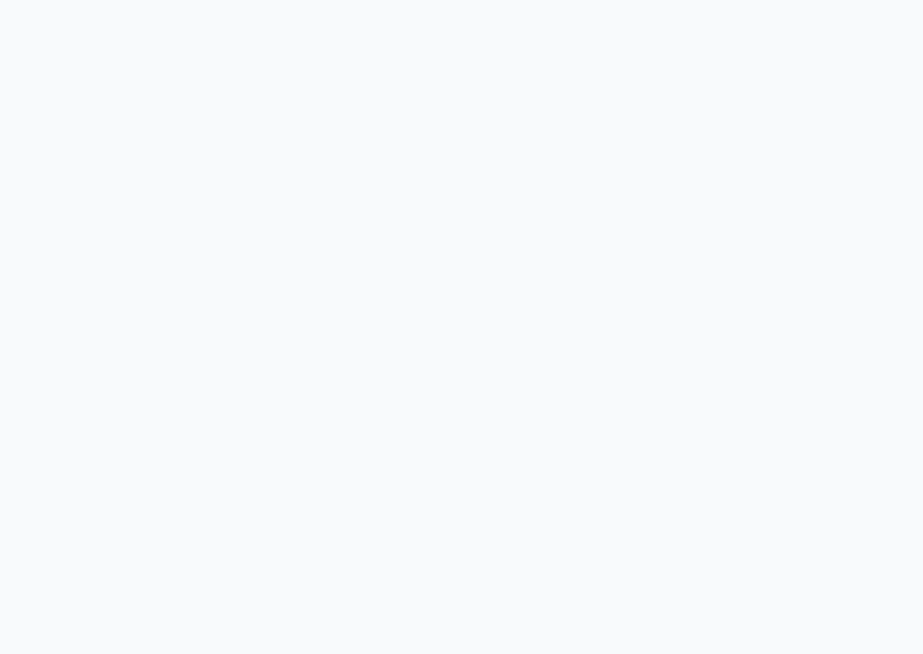
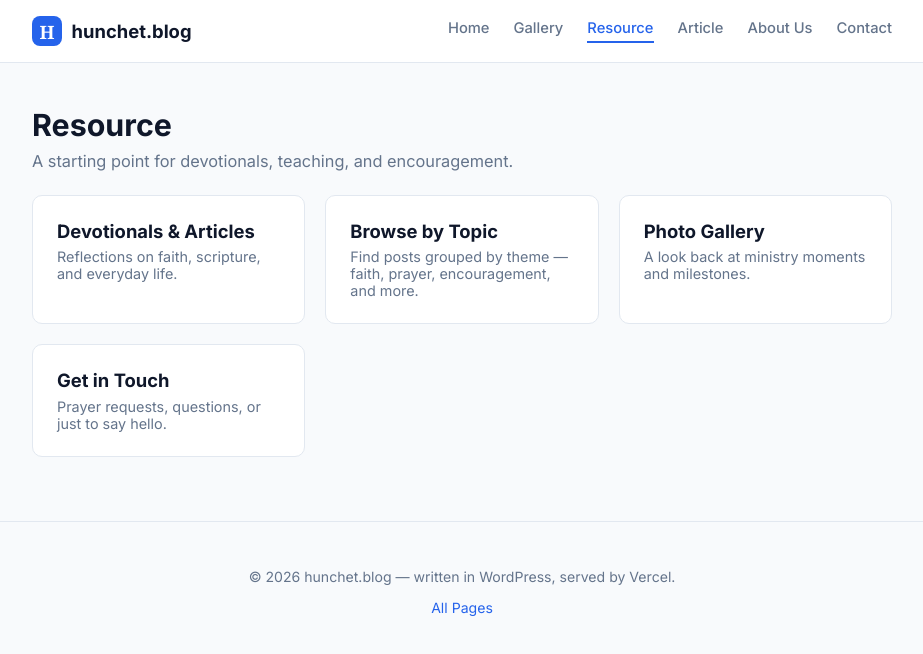
Before and after one commit to faithrealcambodia2019-sketch/hunchet-blog, a Next.js app: page /resource in a window 1280 px wide. Before the commit this address had no page. Shown: the top 654 px of the page, without its empty margins (178-1101 px from the left). Built offline with nearby package versions, Linux system fonts and the light colour scheme.

Commit message:
Add Resource component with resource links
This file contains a React component that displays various resources with titles, descriptions, and links.

```diff
--- /dev/null
+++ b/pages/resource.js
@@ -0,0 +1,61 @@
+import Head from "next/head";
+import Link from "next/link";
+import SiteHeader from "../components/SiteHeader";
+import SiteFooter from "../components/SiteFooter";
+
+const resources = [
+  {
+    title: "Devotionals & Articles",
+    desc: "Reflections on faith, scripture, and everyday life.",
+    href: "/articles",
+  },
+  {
+    title: "Browse by Topic",
+    desc: "Find posts grouped by theme — faith, prayer, encouragement, and more.",
+    href: "/categories",
+  },
+  {
+    title: "Photo Gallery",
+    desc: "A look back at ministry moments and milestones.",
+    href: "/gallery",
+  },
+  {
+    title: "Get in Touch",
+    desc: "Prayer requests, questions, or just to say hello.",
+    href: "/contact",
+  },
+];
+
+export default function Resource() {
+  return (
+    <>
+      <Head>
+        <title>Resource — hunchet.blog</title>
+        <meta
+          name="description"
+          content="Resources, guides, and encouragement from hunchet.blog."
+        />
+      </Head>
+
+      <SiteHeader />
+
+      <main className="container">
+        <section className="page-header">
+          <h1>Resource</h1>
+          <p>A starting point for devotionals, teaching, and encouragement.</p>
+        </section>
+
+        <div className="category-grid">
+          {resources.map((r) => (
+            <Link key={r.href} href={r.href} className="category-card">
+              <span className="category-card-name">{r.title}</span>
+              <span className="category-card-count">{r.desc}</span>
+            </Link>
+          ))}
+        </div>
+      </main>
+
+      <SiteFooter />
+    </>
+  );
+}
```
